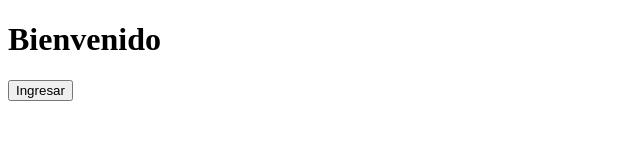
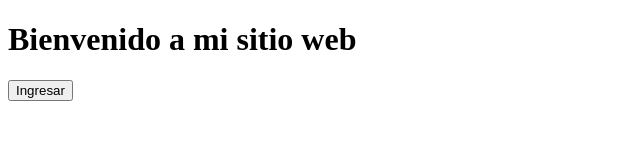
Before and after one commit to bapu090404hmczrra6-web/Proyecto-medio-prueba-312, a plain HTML site: page index.html in a window 1280 px wide. Shown: the whole page, without its empty margins (0-640 px from the left). Drawn offline with Linux system fonts and the light colour scheme.

Commit message:
Agregueun texto mas al titulo

```diff
--- a/index.html
+++ b/index.html
@@ -6,7 +6,7 @@
     <title>Pagina principal</title>
 </head>
 <body>
-    <h1>Bienvenido</h1>
+    <h1>Bienvenido a mi sitio web</h1>
     <button>Ingresar</button>
 </body>
 </html>
```
